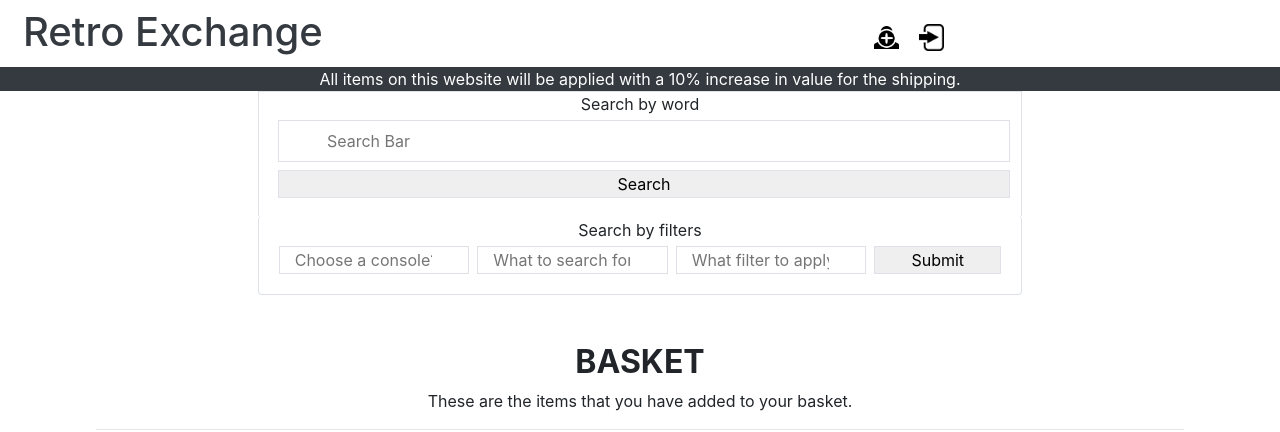
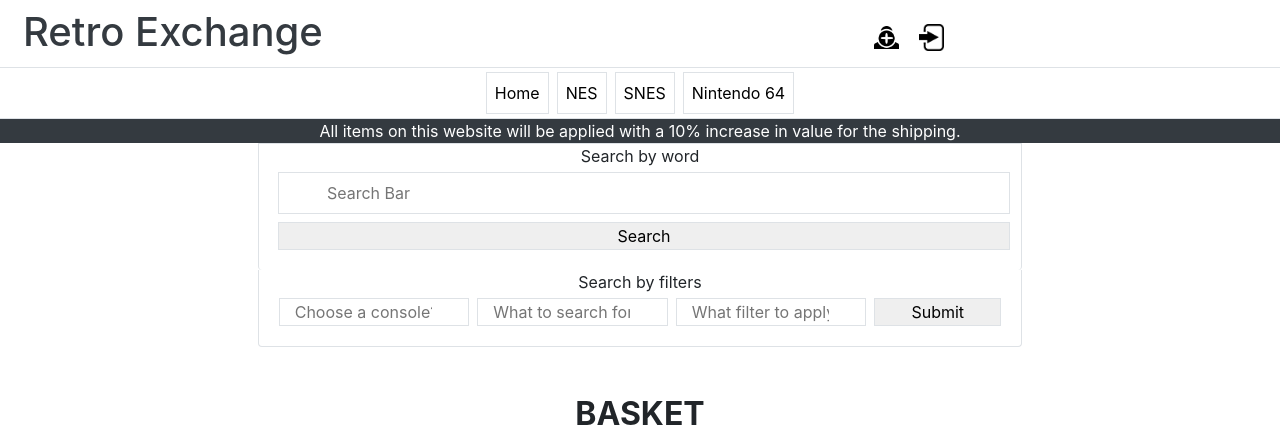
Before and after one commit to Code-Institute-Submissions/roy-finch-full-website-dev_NovResub, a Django app: page /basket/ in a window 1280 px wide. Shown: the top 432 px of the page. Run offline with Django 3.2, Linux system fonts and the light colour scheme; some libraries are stand-ins or nearby versions.

Commit message:
added a little button navigation to the site.

```diff
--- a/basket/templates/basket/basket.html
+++ b/basket/templates/basket/basket.html
@@ -12,7 +12,7 @@
             {% for item in basket_contents %}
                 <div id="id{{ item.pk }}" class="border col-lg-3 col-md-4 col-xl-2 d-inline p-1 m-1">
                     <div class="align-top">
-                        <a class="text-dark" href="/products/{{ item.pk }}">
+                        <a class="text-dark text-decoration-none" href="/products/{{ item.pk }}">
                             <img class="m-2 w-75" src="{{ MEDIA_URL }}{{ item.product.image }}">
                             <p>{{ item.product.name }}</p>
                             <p>£ {{ item.product.price|floatformat:2}}</p>
--- a/checkout/templates/checkout/checkout.html
+++ b/checkout/templates/checkout/checkout.html
@@ -14,7 +14,7 @@
                 {% for item in basket_contents %}
                     <div class="border col-lg-3 col-md-4 col-xl-2 d-inline p-1 m-1">
                         <div>
-                            <a class="text-dark" href="/products/{{ item.pk }}">
+                            <a class="text-dark text-decoration-none" href="/products/{{ item.pk }}">
                                 <img class="m-2 w-75" src="{{ MEDIA_URL }}{{ item.product.image }}">
                                 <p>{{ item.product.name }}</p>
                                 <p>£ {{ item.product.price|floatformat:2}}</p>
--- a/checkout/views.py
+++ b/checkout/views.py
@@ -133,7 +133,7 @@ def checkout(request):
     """ This gets an order form from the forms.py and
     then sets the template, and context and renders the
     information. """
-    order_form = OrderForm()
+
     template = "checkout/checkout.html"
     context = {
         "order_form": order_form,
--- a/products/templates/products/products.html
+++ b/products/templates/products/products.html
@@ -14,7 +14,7 @@
         {% for product in products %}
             <div id="id{{ product.pk }}" class="border col-lg-3 col-md-4 col-xl-2 d-inline p-1 m-1">
                 <div>
-                    <a class="text-dark" href="{{ product.pk }}">
+                    <a class="text-dark text-decoration-none" href="{{ product.pk }}">
                         <img class="m-2 w-75" src="{{ MEDIA_URL }}{{ product.image }}" alt="{{ product.name }}">
                         <p>{{ product.name }}</p>
                         <p>£ {{ product.price|floatformat:2 }}</p>
--- a/templates/base.html
+++ b/templates/base.html
@@ -24,32 +24,38 @@
 <body>
     <div class="row m-2">
         <div class="col-8">
-            <a class="text-dark" href="{% url 'home' %}">
+            <a class="text-dark text-decoration-none" href="{% url 'home' %}">
                 <h1 class="d-inline">Retro Exchange</h1>
             </a>
         </div>
         <div class="col-4 mt-3 mb-2 h-100">
             {% if request.user.is_superuser %}
-                <a href="{% url 'find_product' %}" class="bg-white p-2">
+                <a href="{% url 'find_product' %}" class="bg-white p-2 text-decoration-none">
                     <img style="width:25px;" src="{{ MEDIA_URL }}search-icon.png" alt="Search">
                 </a>
             {% endif %}
             {% if request.user.is_authenticated %}
-                <a href="{% url 'profile' %}" class="bg-white p-2">
+                <a href="{% url 'profile' %}" class="bg-white p-2 text-decoration-none">
                     <img style="width:25px;" src="{{ MEDIA_URL }}profile-icon.png" alt="Profile">
                 </a>
-                <a href="{% url 'account_logout' %}" class="bg-white p-2">
+                <a href="{% url 'account_logout' %}" class="bg-white p-2 text-decoration-none">
                     <img style="height:25px;" src="{{ MEDIA_URL }}signout-icon.png" alt="Signout">
                 </a>
             {% else %}
-                <a href="{% url 'account_signup' %}" class="bg-white p-2">
+                <a href="{% url 'account_signup' %}" class="bg-white p-2 text-decoration-none">
                     <img style="width:25px;" src="{{ MEDIA_URL }}signup-icon.png" alt="Signup">
                 </a>
-                <a href="{% url 'account_login' %}" class="bg-white p-2">
+                <a href="{% url 'account_login' %}" class="bg-white p-2 text-decoration-none">
                     <img style="width:25px;" src="{{ MEDIA_URL }}login-icon.png" alt="Login">
                 </a>
             {% endif %}
         </div>
+    </div>
+    <div class="row border-2 border p-1 justify-content-center">
+        <button class="inline border bg-white p-2 ml-1 mr-1" onclick="location.href='/'" >Home</button>
+        <button class="inline border bg-white p-2 ml-1 mr-1" onclick="location.href='/products/?c=NES&q=&f='" >NES</button>
+        <button class="inline border bg-white p-2 ml-1 mr-1" onclick="location.href='/products/?c=SNES&q=&f='" >SNES</button>
+        <button class="inline border bg-white p-2 ml-1 mr-1" onclick="location.href='/products/?c=Nintendo+64&q=&f='" >Nintendo 64</button>
     </div>
     <div class="row justify-content-center bg-dark">
         <div class="col-10 text-center bg-dark">
@@ -133,7 +139,7 @@
 
     {% if can_display == True %}
         <div class="border fixed-bottom text-center rounded-top border-bottom-0 ml-2 ml-md-3 ml-lg-5 bg-white col-3">
-            <a class="text-dark" href="{% url 'basket' %}">
+            <a class="text-dark text-decoration-none" href="{% url 'basket' %}">
                 <br>
                 <img class="w-75" src="{{ MEDIA_URL }}basket.png" alt="Basket">
                 <br>
```
Also changed, not shown: README.md.
